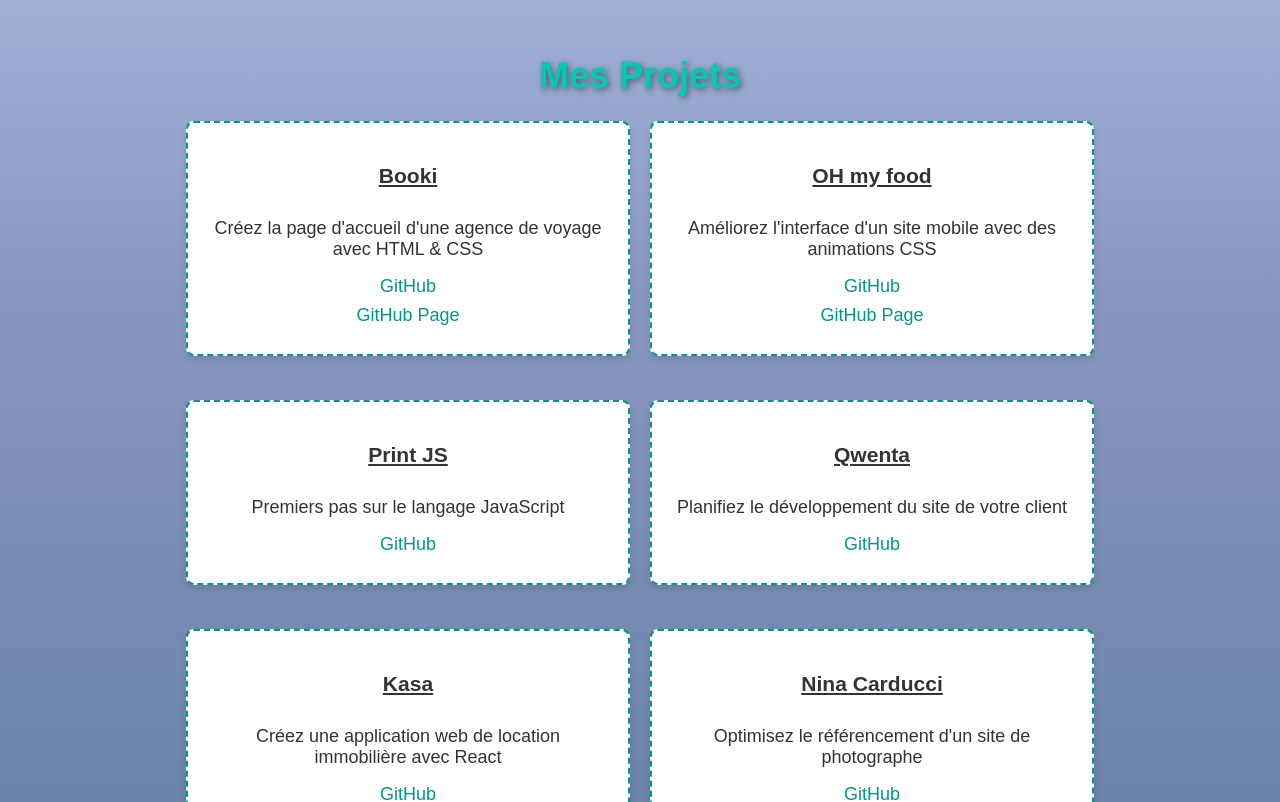
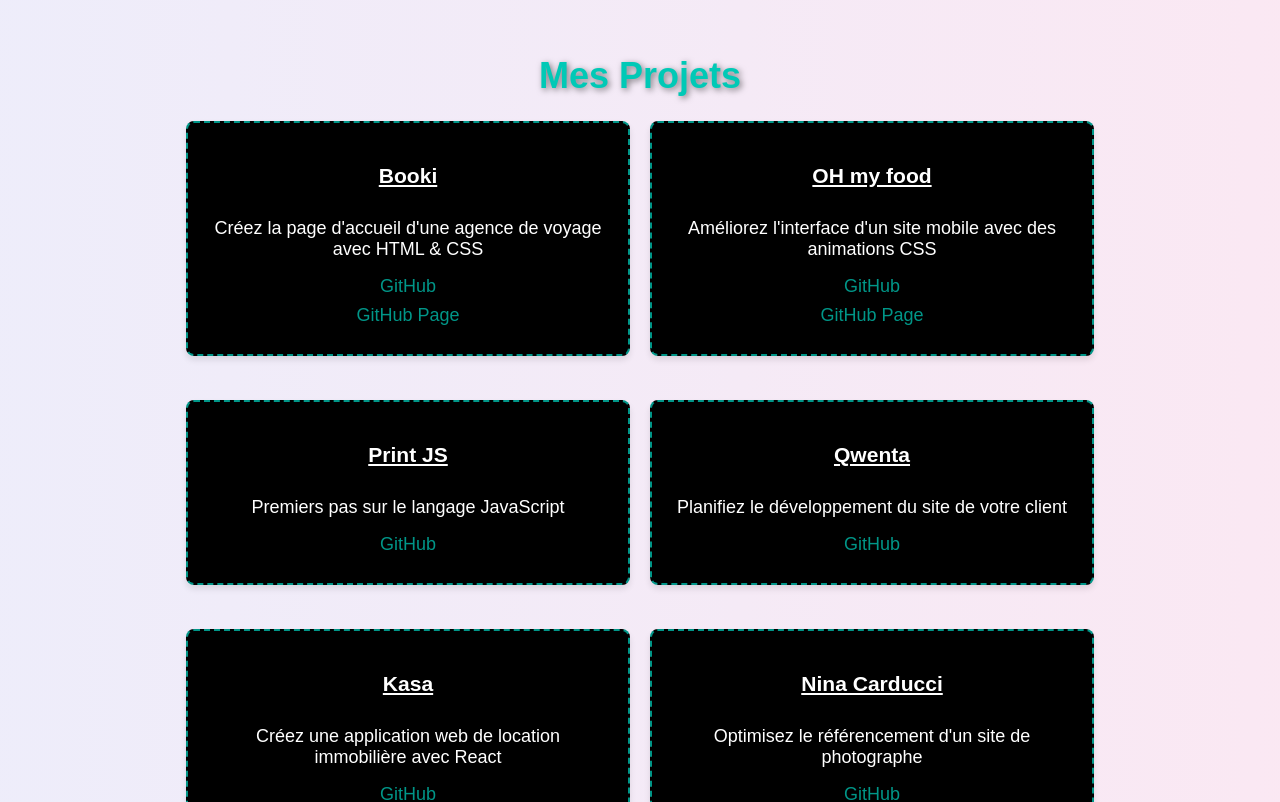
Before and after one commit to ELODIE-74/portefolioweb, a React (Create React App) app in the folder my-portfolio-app/: page / in a window 1280 px wide. Shown: the part 800-1602 px from the top of the page. Built offline with nearby package versions, Linux system fonts and the light colour scheme.

Commit message:
design color site

```diff
--- a/my-portfolio-app/src/components/card/card.css
+++ b/my-portfolio-app/src/components/card/card.css
@@ -1,5 +1,5 @@
 .project-card {
-  background-color: white;
+  background-color: black;
   box-shadow: 0 4px 6px rgba(0, 0, 0, 0.1);
   border-radius: 8px;
   padding: 20px;
@@ -14,12 +14,12 @@
 .project-card h3 {
   font-weight: bold;
   text-decoration: underline;
-  color: #333;
+  color: #fff;
   margin-bottom: 12px;
 }
 
 .project-card p {
-  color: #333;
+  color: #fff;
   margin-bottom: 16px;
 }
 
@@ -48,7 +48,7 @@
 }
 
 .project-list .project-card {
-  background-color: white;
+  background-color: black;
   box-shadow: 0 4px 6px rgba(0, 0, 0, 0.1);
   border-radius: 8px;
   padding: 20px;
@@ -61,12 +61,12 @@
 .project-list .project-card h3 {
   font-weight: bold;
   text-decoration: underline;
-  color: #333;
+  color: #fff;
   margin-bottom: 12px;
 }
 
 .project-list .project-card p {
-  color: #333;
+  color: #fff;
   margin-bottom: 16px;
 }
 
--- a/my-portfolio-app/src/index.css
+++ b/my-portfolio-app/src/index.css
@@ -5,12 +5,26 @@
     sans-serif;
   -webkit-font-smoothing: antialiased;
   -moz-osx-font-smoothing: grayscale;
-  background: linear-gradient(to bottom, #d0e1f9, #b3c6e7, #8997c0, #6882a6, #4d6b8d);
-  color: black;
+  /*background: linear-gradient(to bottom, #d0e1f9, #b3c6e7, #8997c0, #6882a6, #4d6b8d);*/
+  /*color: black;*/
   font-size : 18px;
+  background-image: linear-gradient(to right, #f0e6ff, #e6f0ff, #ffe6f0);
+  background-size: 400% 400%;
+  animation: pastelbg 20s ease infinite;
 }
 
 code {
   font-family: source-code-pro, Menlo, Monaco, Consolas, "Courier New",
     monospace;
 }
+@keyframes pastelbg {
+  0% {
+    background-position: 0% 50%;
+  }
+  50% {
+    background-position: 100% 50%;
+  }
+  100% {
+    background-position: 0% 50%;
+  }
+}
```
